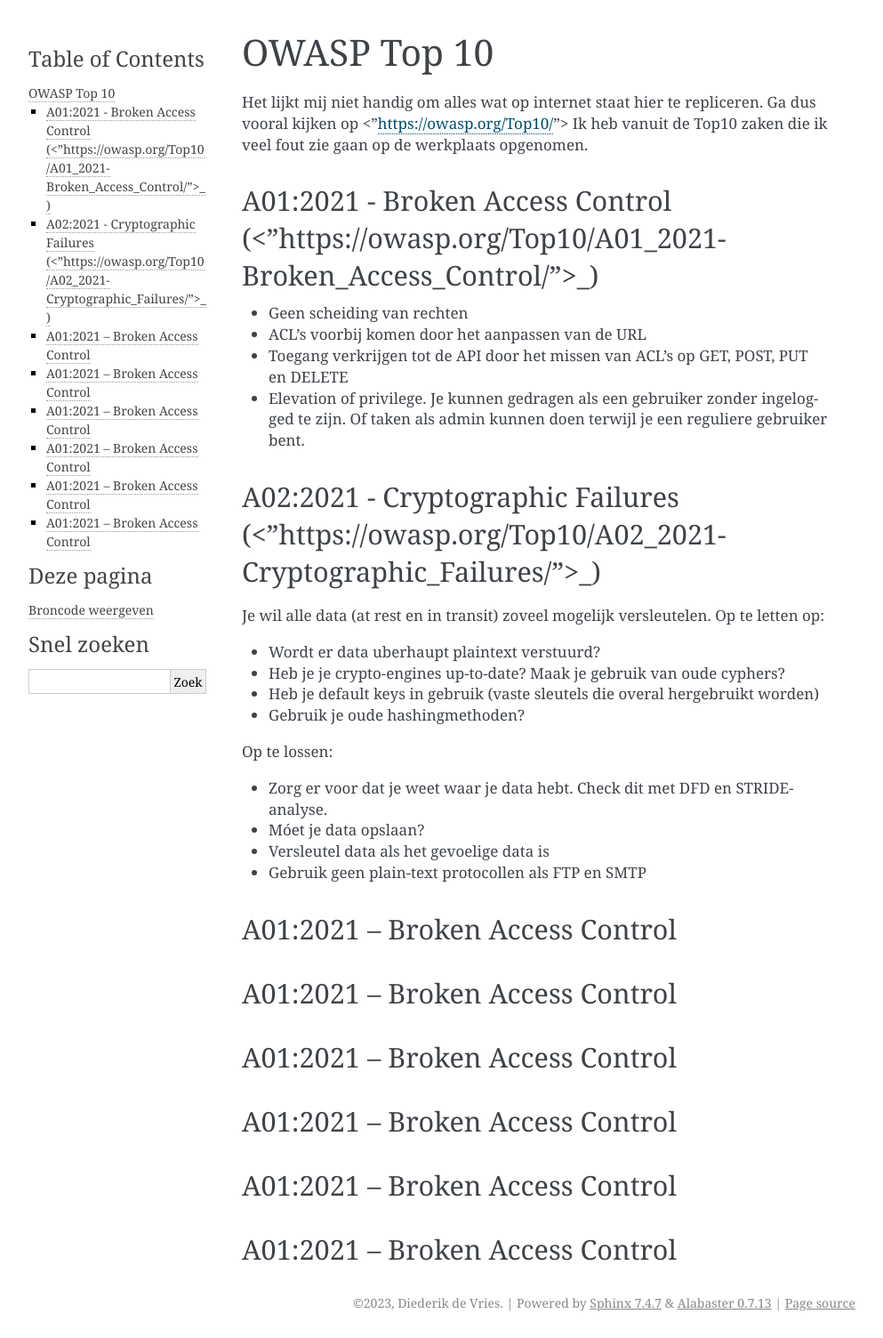
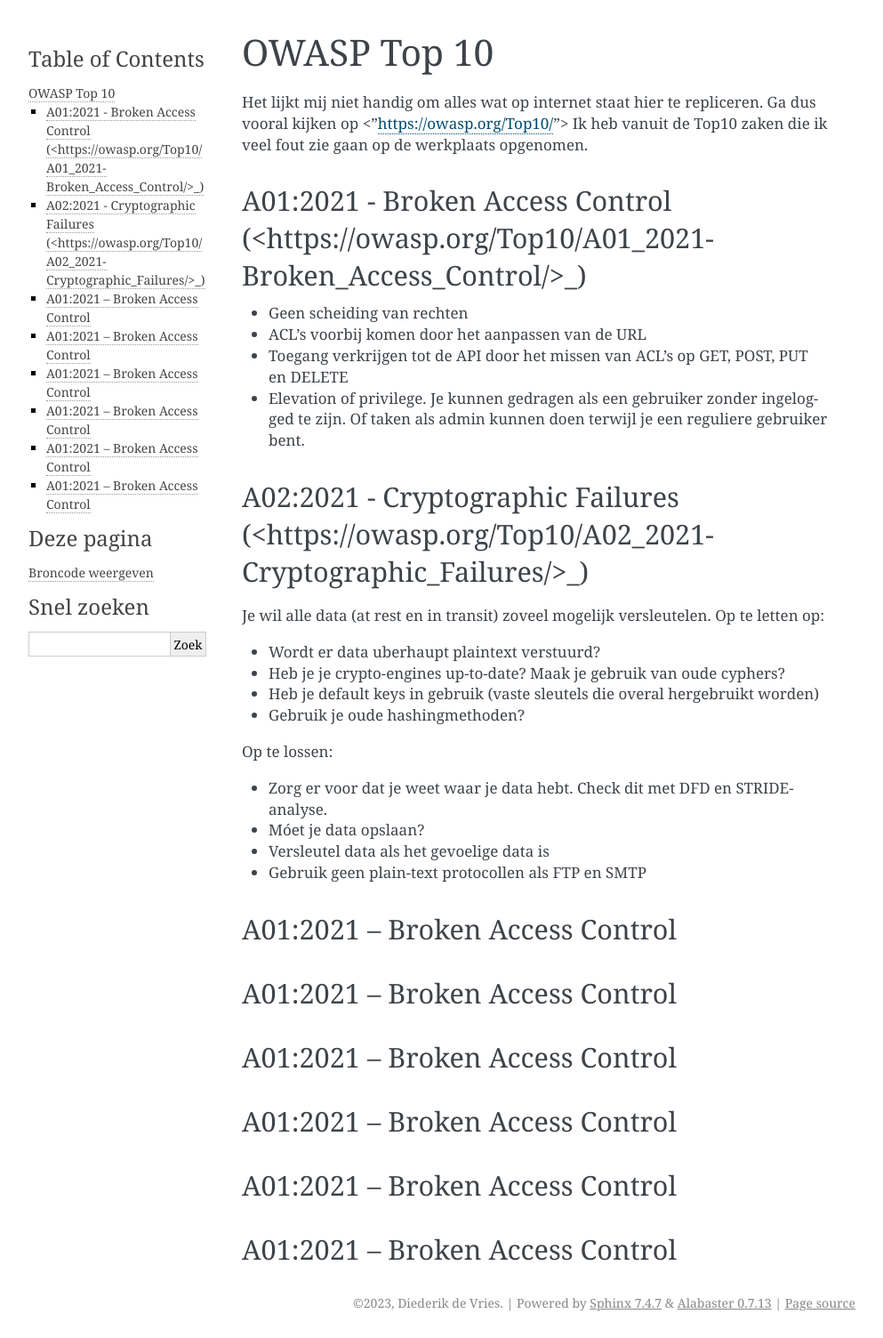
Before and after one commit to diederiknl/bookmaker, a Sphinx documentation site: the page built from source/week_2/owasp_top_10.rst, in a window 1280 px wide. Shown: the whole page at 89% size, without its empty margins (148-1141 px from the left). Built offline with Sphinx 7.4.7, drawn with Linux system fonts in a browser that asks for light colours.

```diff
--- a/source/week_2/owasp_top_10.rst
+++ b/source/week_2/owasp_top_10.rst
@@ -4,14 +4,14 @@ OWASP Top 10
 Het lijkt mij niet handig om alles wat op internet staat hier te repliceren. Ga dus vooral kijken op <"https://owasp.org/Top10/">
 Ik heb vanuit de Top10 zaken die ik veel fout zie gaan op de werkplaats opgenomen.
 
-A01:2021 - Broken Access Control (<"https://owasp.org/Top10/A01_2021-Broken_Access_Control/">_)
+A01:2021 - Broken Access Control (<https://owasp.org/Top10/A01_2021-Broken_Access_Control/>_)
 ~~~~~~~~~~~~~~~~~~~~~~~~~~~~~~~~~~~~~~~~~~~~~~~~~~~~~~~~~~~~~~~~~~~~~~~~~~~~~~~~~~~~~~~~~~~~~~~~~~
 * Geen scheiding van rechten
 * ACL's voorbij komen door het aanpassen van de URL
 * Toegang verkrijgen tot de API door het missen van ACL's op GET, POST, PUT en DELETE
 * Elevation of privilege. Je kunnen gedragen als een gebruiker zonder ingelogged te zijn. Of taken als admin kunnen doen terwijl je een reguliere gebruiker bent.
 
-A02:2021 - Cryptographic Failures (<"https://owasp.org/Top10/A02_2021-Cryptographic_Failures/">_)
+A02:2021 - Cryptographic Failures (<https://owasp.org/Top10/A02_2021-Cryptographic_Failures/>_)
 ~~~~~~~~~~~~~~~~~~~~~~~~~~~~~~~~~~~~~~~~~~~~~~~~~~~~~~~~~~~~~~~~~~~~~~~~~~~~~~~~~~~~~~~~~~~~~~~~~~
 Je wil alle data (at rest en in transit) zoveel mogelijk versleutelen. Op te letten op:
 
```
